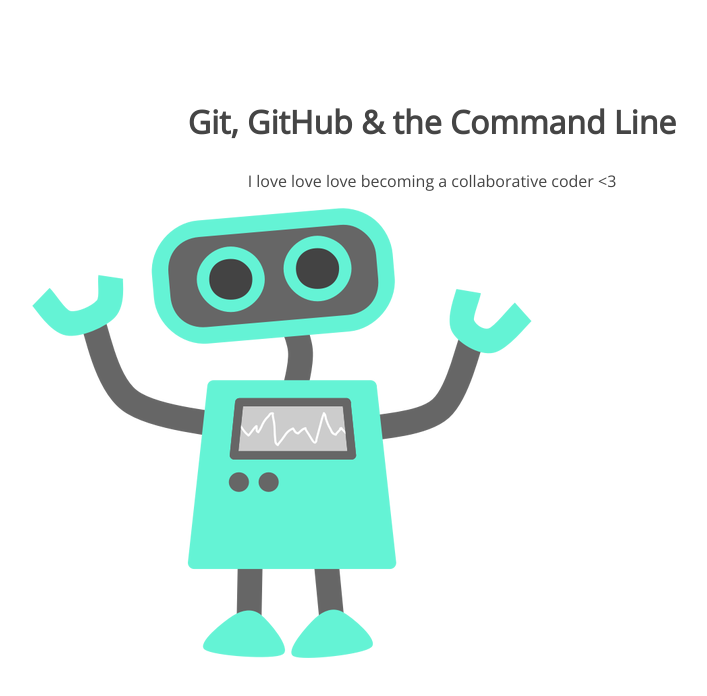
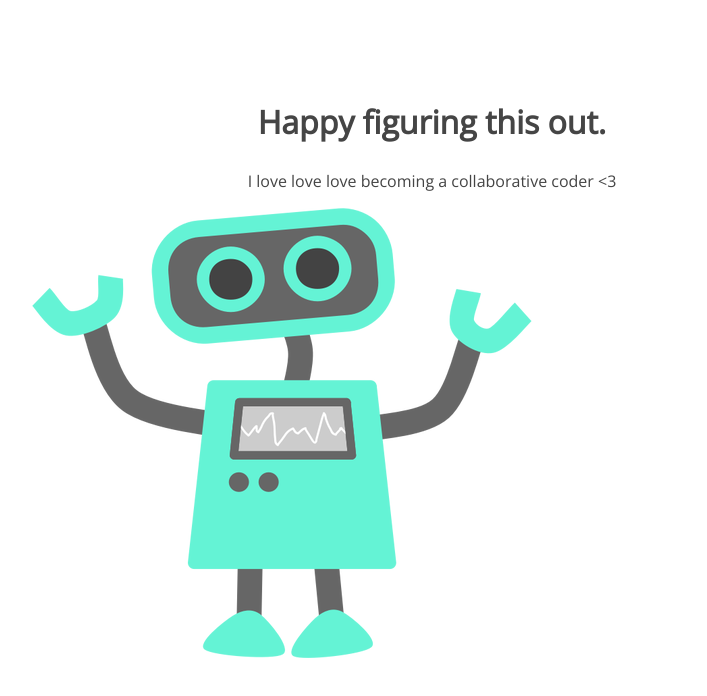
Before and after one commit to rhondaful/105-project, a plain HTML site: page index.html in a window 1280 px wide. Shown: the whole page, without its empty margins (208-915 px from the left). Drawn offline with nearby package versions, Linux system fonts and the light colour scheme.

Commit message:
controversies

```diff
--- a/index.html
+++ b/index.html
@@ -8,7 +8,7 @@
 </head>
 <body>
 	<section>
-		<h1>Git, GitHub & the Command Line</h1>
+		<h1>Happy figuring this out. </h1>
 		<p>I love love love becoming a collaborative coder <3</p>
 		<img src="img/happy-blue-robot.png">
 	</section>
```
